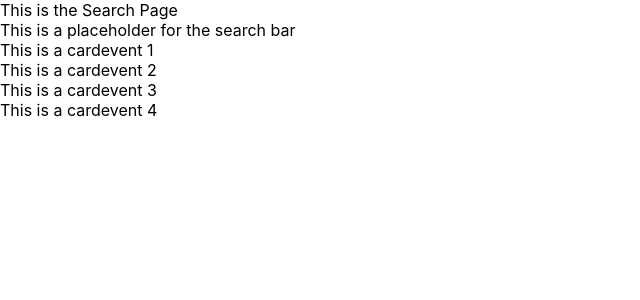
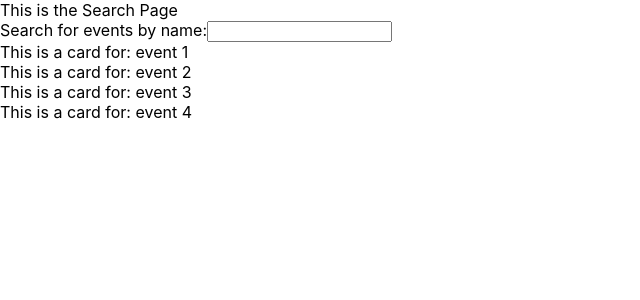
Before and after one commit to gbenga/stream-nature-frontend, a React (Create React App) app: page / in a window 1280 px wide. Shown: the top 300 px of the page, without its empty margins (0-640 px from the left). Built offline with nearby package versions, Linux system fonts and the light colour scheme; data requests are answered from the project's data file.

Commit message:
Added the earch bar & track value via state in search page

```diff
--- a/src/components/EventCard.js
+++ b/src/components/EventCard.js
@@ -2,6 +2,10 @@ import React, { Component } from "react";
 
 export default class EventCard extends React.Component {
   render() {
-    return <div id="event-card">This is a card{this.props.event.name}</div>;
+    return (
+      <div className="event-card">
+        This is a card for: {this.props.event.name}
+      </div>
+    );
   }
 }
--- a/src/components/SearchPage.js
+++ b/src/components/SearchPage.js
@@ -4,13 +4,27 @@ import SearchResultsContainer from "./SearchResultsContainer";
 export default class SearchPage extends React.Component {
   state = {
     // will keep the search term and the events that are rendered as a result
+    searchTerm: "",
+  };
+
+  updateSearchTerm = (e) => {
+    console.log(e.target.value);
+    this.setState({ searchTerm: e.target.value });
   };
 
   render() {
     return (
       <>
-        This is the Search Page <br></br>This is a placeholder for the search
-        bar
+        This is the Search Page <br></br>
+        <label type="label" className="search-bar-label">
+          Search for events by name:
+        </label>
+        <input
+          type="text"
+          className="search-bar"
+          onChange={this.updateSearchTerm}
+        ></input>
+        <br></br>
         <SearchResultsContainer events={this.props.events} />
       </>
     );
--- a/src/components/SearchResultsContainer.js
+++ b/src/components/SearchResultsContainer.js
@@ -14,7 +14,7 @@ export default class EventResultsContainer extends React.Component {
 
   render() {
     return (
-      <div id="search-results-container">
+      <div className="search-results-container">
         {this.renderEventCards(this.props)}
       </div>
     );
```
